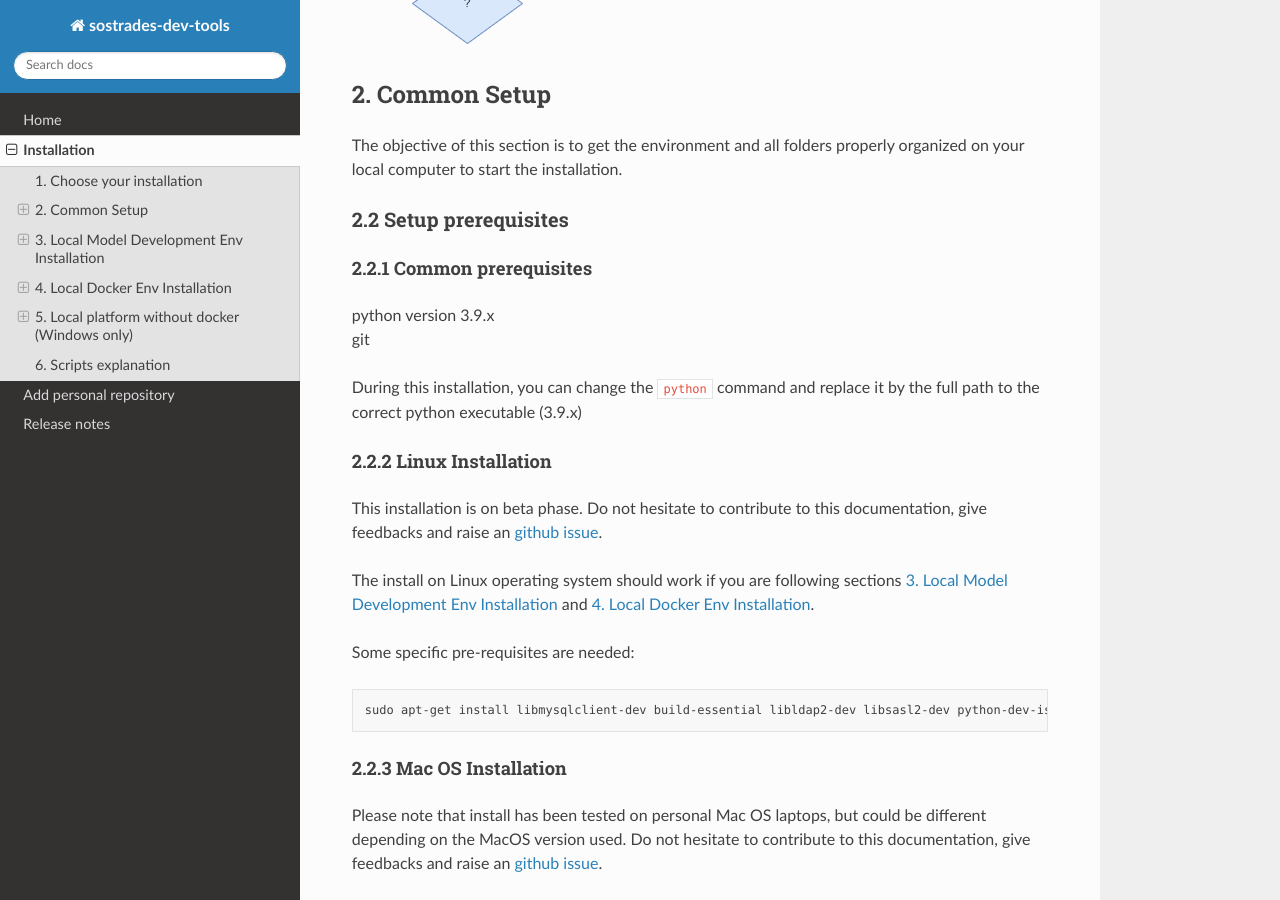
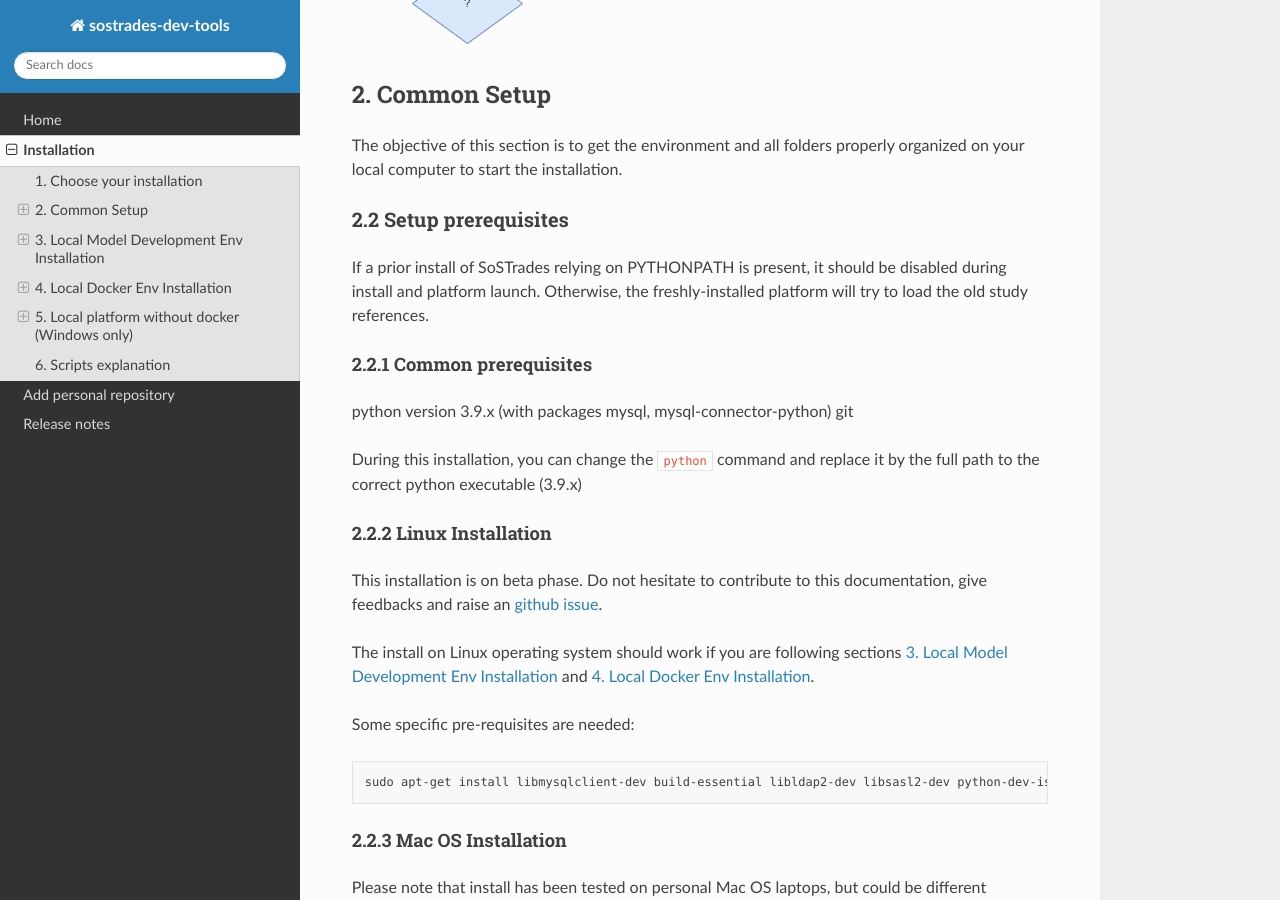
Before and after one commit to os-climate/sostrades-dev-tools, a Sphinx documentation site: the page built from docs/source/installation.md, in a window 1280 px wide and 900 px high, scrolled down 1155 px. Built offline with Sphinx 7.4.7 and the Read the Docs theme 2.0.0, drawn with Linux system fonts in a browser that asks for light colours.

Commit message:
Update installation.md
feedback on install process

Signed-off-by: ortegga-cap <123464510+ortegga-cap@users.noreply.github.com>

```diff
--- a/docs/source/installation.md
+++ b/docs/source/installation.md
@@ -20,10 +20,12 @@ Please consult the diagram below to determine which paragraph you should read.
 The objective of this section is to get the environment and all folders properly organized on your local computer to start the installation.
 
 ### 2.2 Setup prerequisites
+If a prior install of SoSTrades relying on PYTHONPATH is present, it should be disabled during install and platform launch. Otherwise, the freshly-installed platform will try to load the old study references.
 
 #### 2.2.1 Common prerequisites
 
 python version 3.9.x
+(with packages mysql, mysql-connector-python)
 git
 
 During this installation, you can change the `python` command and replace it by the full path to the correct python executable (3.9.x)
```
